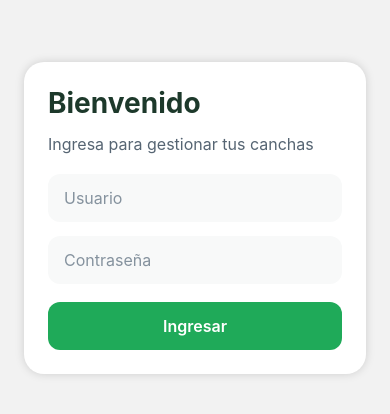
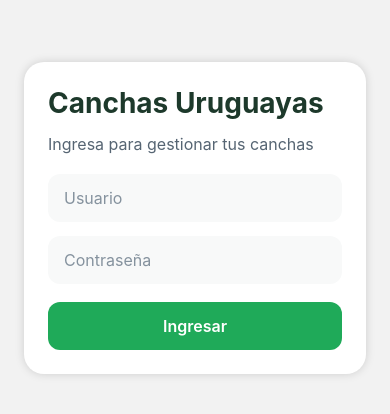
Before and after one commit to I0RDI/Canchas_Uruguayas, a React Native app: screen / in a window 390 px wide. Shown: the part 204-618 px from the top of the page. Built offline with nearby package versions, Linux system fonts and the light colour scheme.

Commit message:
Resolve merge conflicts in data.json and api.ts

```diff
--- a/package.json
+++ b/package.json
@@ -17,12 +17,14 @@
     "expo-status-bar": "~3.0.8",
     "react": "19.1.0",
     "react-native": "0.81.5",
-    "react-native-reanimated": "file:local_modules/react-native-reanimated",
+    "react-native-reanimated": "~4.1.1",
     "react-native-safe-area-context": "file:local_modules/react-native-safe-area-context",
     "react-native-screens": "file:local_modules/react-native-screens"
   },
   "devDependencies": {
+    "@babel/plugin-transform-flow-strip-types": "^7.27.1",
     "@types/react": "~19.1.0",
+    "babel-preset-expo": "^54.0.7",
     "typescript": "~5.9.2"
   },
   "private": true
--- a/src/screens/LoginScreen.tsx
+++ b/src/screens/LoginScreen.tsx
@@ -24,7 +24,7 @@ export default function LoginScreen() {
   return (
     <View style={styles.container}>
       <View style={styles.card}>
-        <Text style={styles.title}>Bienvenido</Text>
+        <Text style={styles.title}>Canchas Uruguayas</Text>
         <Text style={styles.subtitle}>Ingresa para gestionar tus canchas</Text>
 
         <TextInput
```
Also changed, not shown: 2 other files (tests, documents, lock files or other folders).
